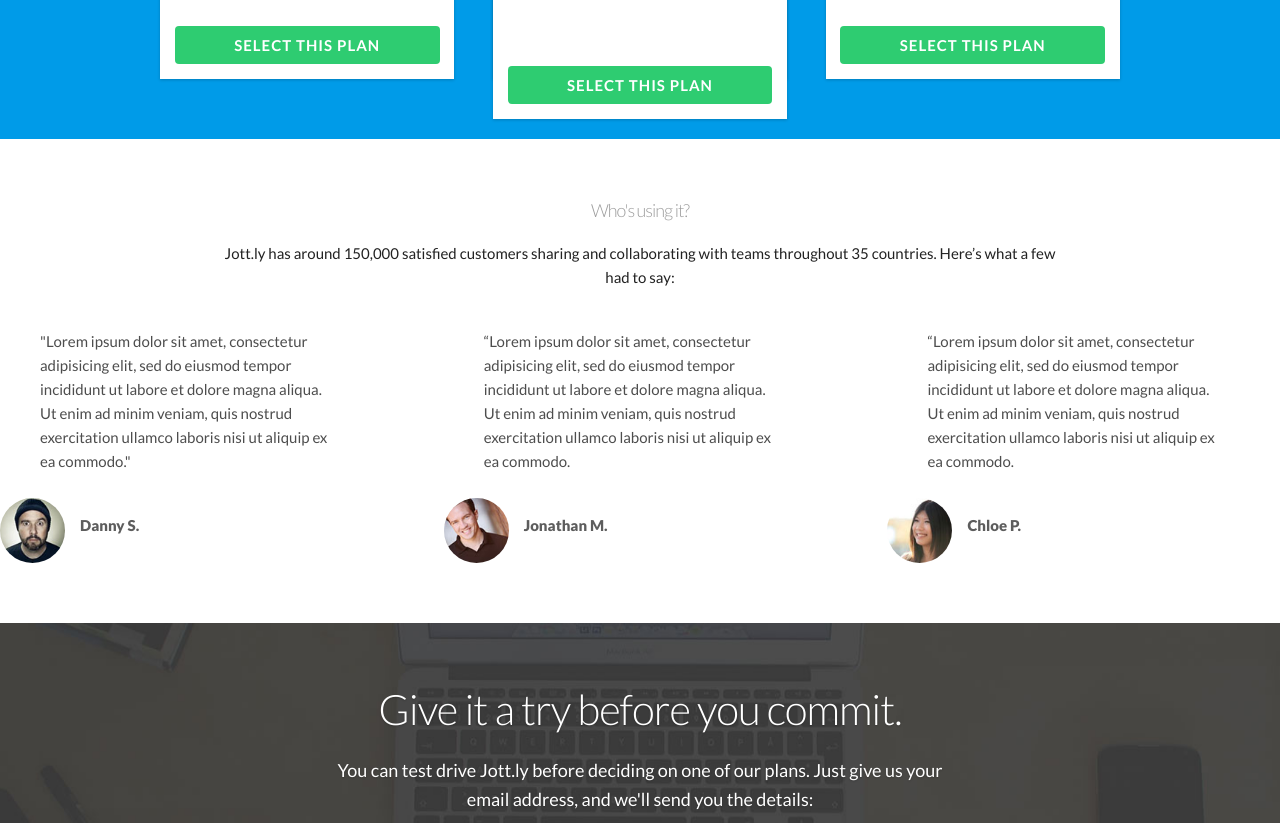
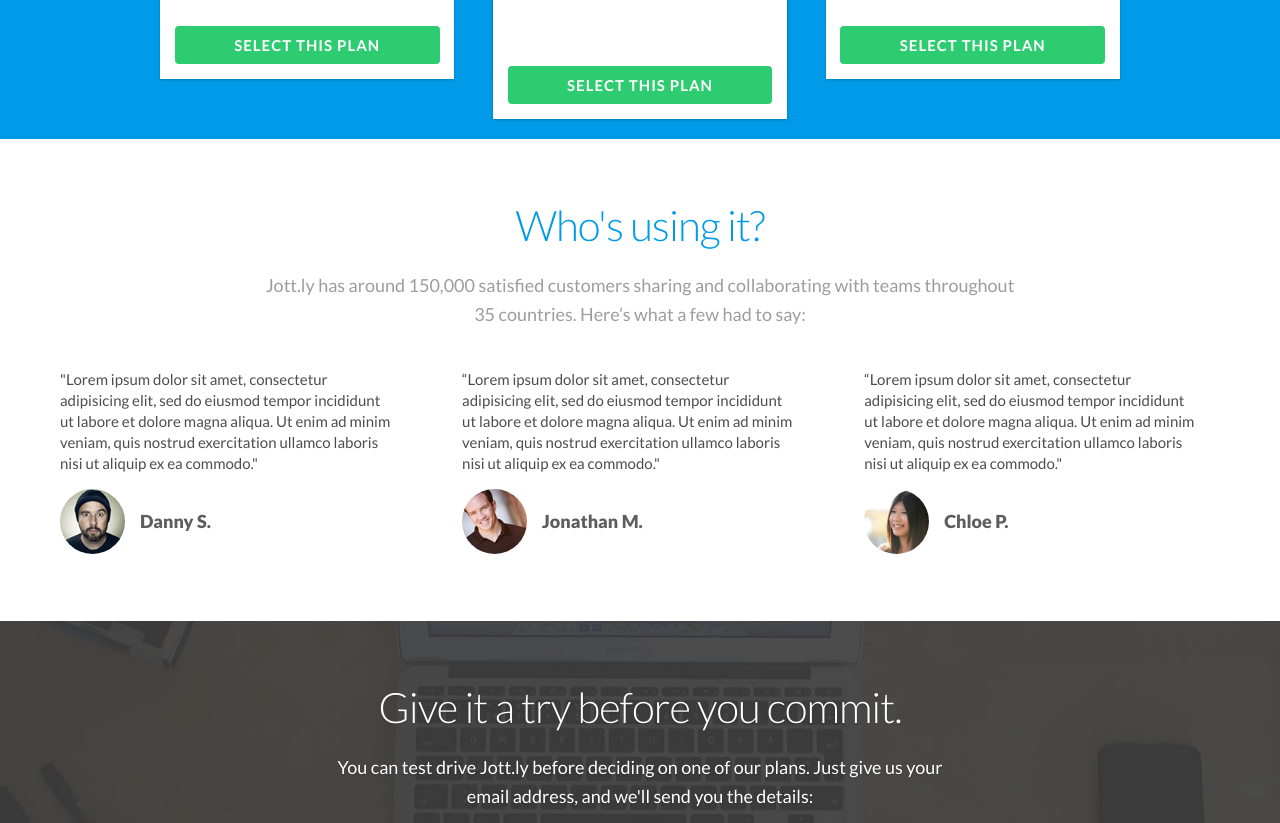
Before and after one commit to rich10481/JOTTLY2, a website: page index.html in a window 1280 px wide. Shown: the part 2100-2923 px from the top of the page. Drawn offline with Linux system fonts and the light colour scheme.

Commit message:
Updated Testimonials

```diff
--- a/css/style.css
+++ b/css/style.css
@@ -102,8 +102,8 @@ img {
   -moz-box-shadow: 0 1px 3px rgba(0,0,0,.2);
   -webkit-box-shadow: 0 1px 3px rgba(0,0,0.2);
   box-shadow: 0 1px 3px rgba(0,0,0,.2)
+  margin-bottom: 2em;
   padding: 1em 0;
-  margin-bottom: 2em;
 }
 .pricebox header h3 {
   color: #4d4d4d;
@@ -156,10 +156,14 @@ img {
 }
 /* TESTIMONIALS */
 .testimonials {
-  padding: 4em 0;
+  padding: 4em;
   text-align: center;
 }
 .testimonials h2 {
+  color: #009be8;
+  font-weight: 300;
+}
+.testimonials p {
   color: #9d9d9d;
   font-size: 1.2em;
 }
@@ -169,14 +173,14 @@ img {
   padding: 0 1.5em 0 0;
   font-size: 1em;
   color: #4d4d4d;
+  margin: 1em 0;
   line-height: 1.4
-  margin: 1em 0;
 }
 .testimonials .avatar img {
   border-radius: 50%;
   float: left;
   display: inline;
-  margin-right: 1em;
+  margin-right:1em;
   width: 65px;
   height: 65px;
 }
--- a/index.html
+++ b/index.html
@@ -167,7 +167,7 @@
     </div>
     <div class="one-third column">
       <blockquote>
-          “Lorem ipsum dolor sit amet, consectetur adipisicing elit, sed do eiusmod tempor incididunt ut labore et dolore magna aliqua. Ut enim ad minim veniam, quis nostrud exercitation ullamco laboris nisi ut aliquip ex ea commodo.
+         “Lorem ipsum dolor sit amet, consectetur adipisicing elit, sed do eiusmod tempor incididunt ut labore et dolore magna aliqua. Ut enim ad minim veniam, quis nostrud exercitation ullamco laboris nisi ut aliquip ex ea commodo."
       </blockquote>
       <div class="avatar">
         <img src="images/avatar2.jpg" />
@@ -176,7 +176,7 @@
     </div>
     <div class="one-third column">
       <blockquote>
-    “Lorem ipsum dolor sit amet, consectetur adipisicing elit, sed do eiusmod tempor incididunt ut labore et dolore magna aliqua. Ut enim ad minim veniam, quis nostrud exercitation ullamco laboris nisi ut aliquip ex ea commodo.
+        “Lorem ipsum dolor sit amet, consectetur adipisicing elit, sed do eiusmod tempor incididunt ut labore et dolore magna aliqua. Ut enim ad minim veniam, quis nostrud exercitation ullamco laboris nisi ut aliquip ex ea commodo."
       </blockquote>
     <div class="avatar">
           <img src="images/avatar3.jpg" alt="Chloe P." />
```
Lines whose indentation alone changed are shown as unchanged.
